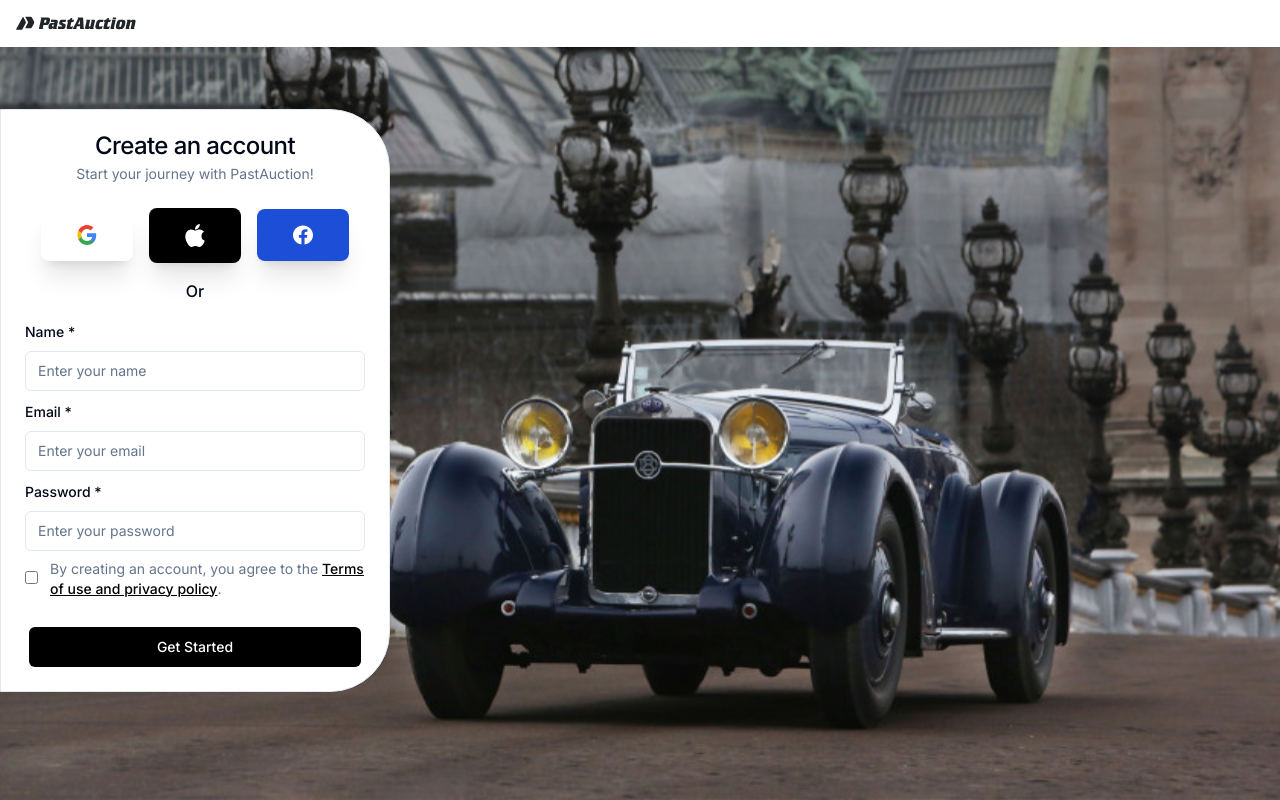
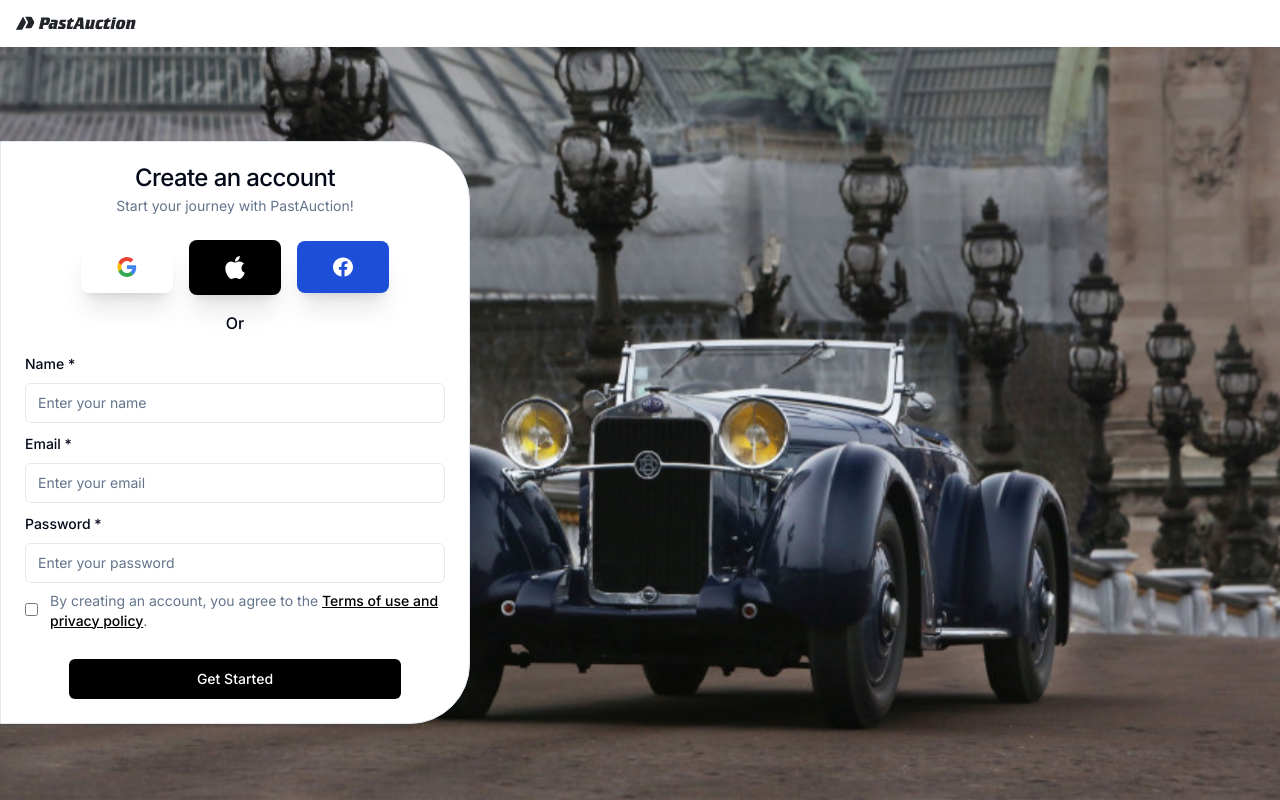
Before and after one commit to d2ni3l/Pastauction, a Next.js app: page /auth/signin in a window 1280 px wide. Built offline with nearby package versions, Linux system fonts and the light colour scheme.

Commit message:
adjustment

```diff
--- a/src/app/auth/login/page.tsx
+++ b/src/app/auth/login/page.tsx
@@ -17,7 +17,9 @@ export default function page() {
         logobg='black'
       />
 
+      <div className="pt-3">
       <LoginCard/>
+      </div>
       </div>
     </div>
   );
--- a/src/app/auth/signin/page.tsx
+++ b/src/app/auth/signin/page.tsx
@@ -4,7 +4,6 @@ import React from "react";
 import Navbar from "@/components/navbar/Navbar";
 import {inter} from '@/app/fonts'
 import SigninCard from "@/components/auth/SigninCard";
-import LoginCard from "@/components/auth/LoginCard";
 
 export default function page() {
   return (
@@ -16,7 +15,9 @@ export default function page() {
         attributes={false}
         logobg='black'
       />
+      <div className="pt-16">
       <SigninCard/>
+      </div>
     </div>
     </div>
   );
--- a/src/components/auth/LoginCard.tsx
+++ b/src/components/auth/LoginCard.tsx
@@ -67,7 +67,7 @@ export default function LoginCard() {
   };
   return (
     <>
-      <Card className='w-[390px] rounded-r-[60px]'>
+      <Card className='w-[450px] rounded-r-[60px]'>
         <CardHeader className='items-center'>
           <CardTitle className="font-medium py-2">Sign In </CardTitle>
           <CardDescription>
--- a/src/components/auth/SigninCard.tsx
+++ b/src/components/auth/SigninCard.tsx
@@ -61,7 +61,7 @@ export default function SigninCard() {
   };
   return (
     <>
-      <Card className='w-[390px] rounded-r-[60px] '>
+      <Card className='w-[470px] rounded-r-[60px] '>
         <CardHeader className='items-center'>
           <CardTitle className='font-medium '>Create an account</CardTitle>
           <CardDescription>
```
